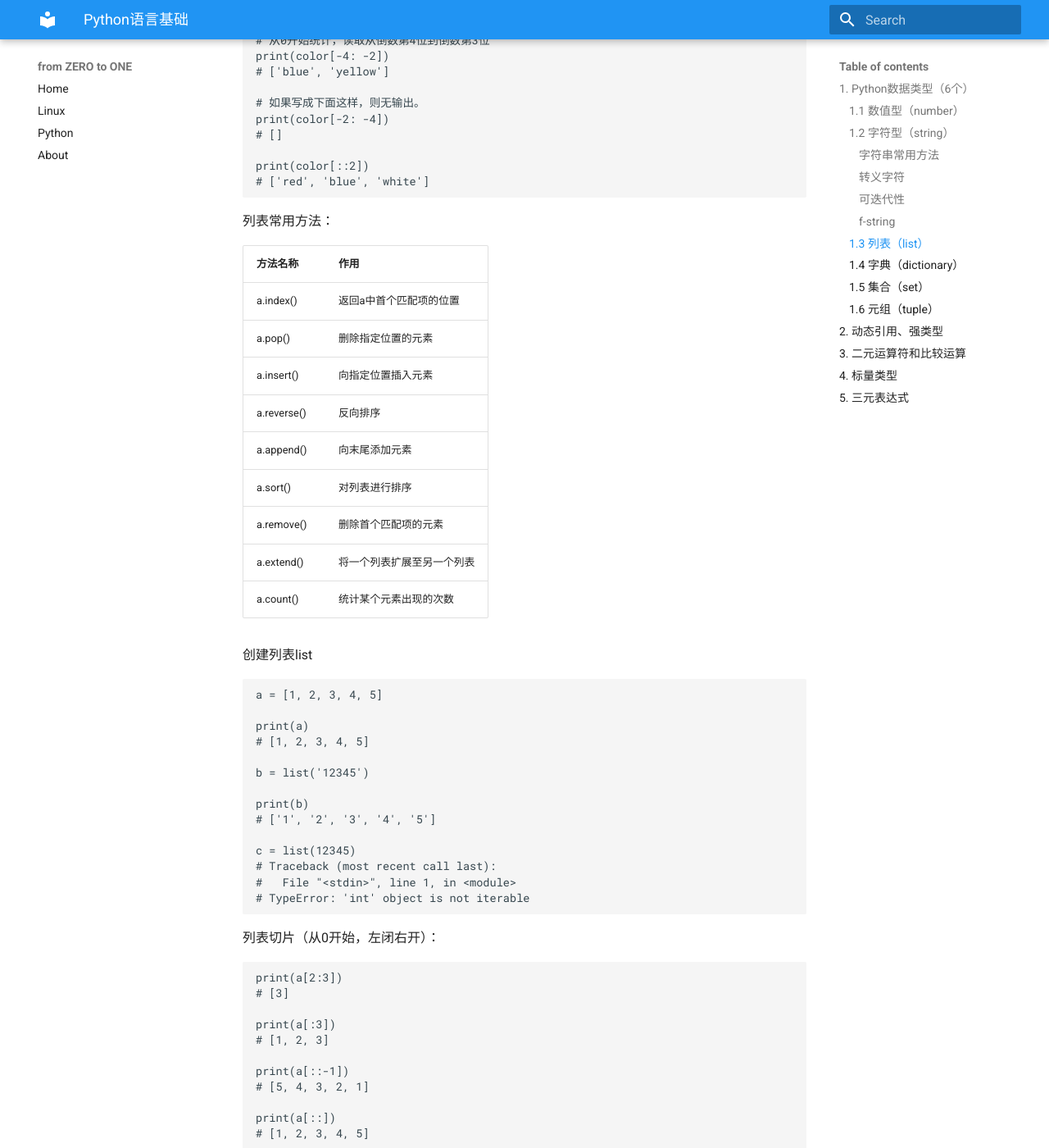
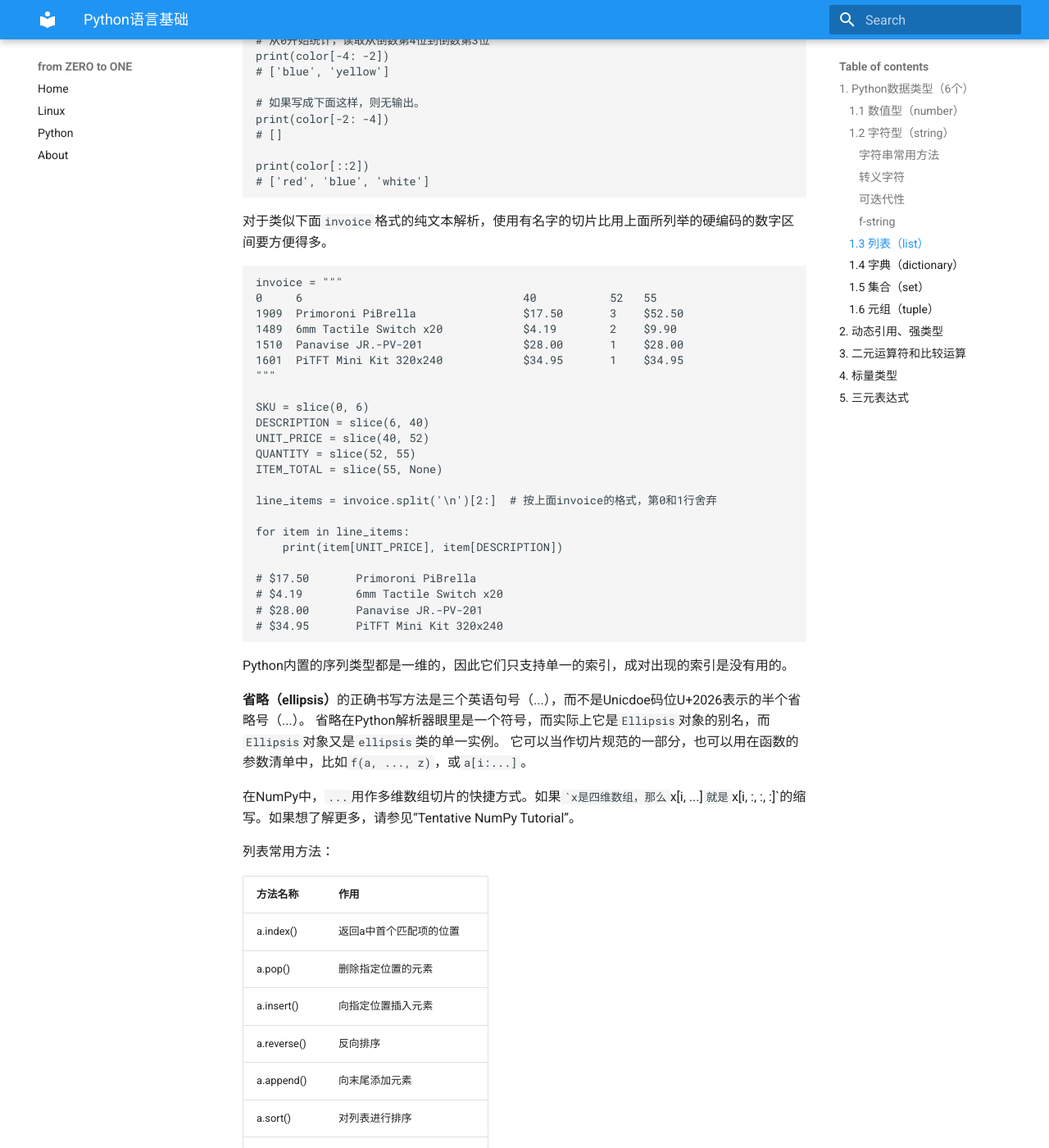
Before and after one commit to huyuhui001/mySite, an MkDocs documentation site: the page built from docs/python/Foundation/ch01.md, in a window 1280 px wide and 1400 px high, scrolled down 9321 px. Shown: the whole window at 82% size. Built offline with MkDocs 1.6.1 and Material for MkDocs 9.7.7, drawn with Linux system fonts in a browser that asks for light colours; some of the changed text lies outside the part shown.

Commit message:
Documentation

````diff
--- a/docs/python/Foundation/ch01.md
+++ b/docs/python/Foundation/ch01.md
@@ -464,6 +464,46 @@
 # ['red', 'blue', 'white']
 ```
 
+对于类似下面`invoice`格式的纯文本解析，使用有名字的切片比用上面所列举的硬编码的数字区间要方便得多。
+
+```
+invoice = """
+0     6                                 40           52   55
+1909  Primoroni PiBrella                $17.50       3    $52.50
+1489  6mm Tactile Switch x20            $4.19        2    $9.90
+1510  Panavise JR.-PV-201               $28.00       1    $28.00
+1601  PiTFT Mini Kit 320x240            $34.95       1    $34.95
+"""
+
+SKU = slice(0, 6)
+DESCRIPTION = slice(6, 40)
+UNIT_PRICE = slice(40, 52)
+QUANTITY = slice(52, 55)
+ITEM_TOTAL = slice(55, None)
+
+line_items = invoice.split('\n')[2:]  # 按上面invoice的格式，第0和1行舍弃
+
+for item in line_items:
+    print(item[UNIT_PRICE], item[DESCRIPTION])
+
+# $17.50       Primoroni PiBrella
+# $4.19        6mm Tactile Switch x20
+# $28.00       Panavise JR.-PV-201
+# $34.95       PiTFT Mini Kit 320x240
+```
+
+Python内置的序列类型都是一维的，因此它们只支持单一的索引，成对出现的索引是没有用的。
+
+**省略（ellipsis）**的正确书写方法是三个英语句号（...），而不是Unicdoe码位U+2026表示的半个省略号（...）。
+省略在Python解析器眼里是一个符号，而实际上它是`Ellipsis`对象的别名，而`Ellipsis`对象又是`ellipsis`类的单一实例。
+它可以当作切片规范的一部分，也可以用在函数的参数清单中，比如`f(a, ..., z)`，或`a[i:...]`。
+
+在NumPy中，`...`用作多维数组切片的快捷方式。如果``x是四维数组，那么`x[i, ...]`就是`x[i, :, :, :]`的缩写。如果想了解更多，请参见“Tentative NumPy Tutorial”。
+
+
+
+
+
 列表常用方法：
 
 方法名称     |   作用
@@ -506,7 +546,7 @@
 print(a[:3])
 # [1, 2, 3]
 
-print(a[::-1])
+print(a[::-1])  # 倒序
 # [5, 4, 3, 2, 1]
 
 print(a[::])
@@ -666,7 +706,7 @@
 print(a_list)  # [4, None, 'foo', 7, 8, (2, 3)]
 ```
 
-列表复制
+列表复制，`+`和`*`的操作都是不修改原有的操作对象，而是构建一个全新的列表。
 
 ```
 c = list('Python')
@@ -677,6 +717,71 @@
 print(a * 3)
 # [1, 2, 3, 4, 5, 6, 1, 2, 3, 4, 5, 6, 1, 2, 3, 4, 5, 6]
 ```
+
+如果在`a * n`这个语句中，序列`a`里的元素是对其他可变对象的引用的话，就需要格外注意了，因为这个式子的结果可能会出乎意料。
+
+比如，我们想用`my_list=[[]] * 3`来初始化一个由列表组成的列表，但是我们实际得到的列表里包含的3个元素其实是3个引用，而且这3个引用指向的都是*同一个*列表。看下面例子。
+
+```
+# 做法1
+board = [['_'] * 3 for i in range(3)]
+print(board)
+# [['_', '_', '_'], ['_', '_', '_'], ['_', '_', '_']]
+
+board[1][2] = 'X'
+print(board)
+# [['_', '_', '_'], ['_', '_', 'X'], ['_', '_', '_']]
+
+
+# 做法2
+board = [['_'] * 3] * 3
+print(board)
+# [['_', '_', '_'], ['_', '_', '_'], ['_', '_', '_']]
+
+board[1][2] = 'X'
+print(board)
+# [['_', '_', 'X'], ['_', '_', 'X'], ['_', '_', 'X']]
+```
+
+下面也是同样的问题。
+
+```
+# 方法1
+row = ['_'] * 3
+board = []
+
+for i in range(3):
+    board.append(row)
+
+print(board)
+# [['_', '_', '_'], ['_', '_', '_'], ['_', '_', '_']]
+
+board[2][0] = 'X'
+print(board)
+# [['X', '_', '_'], ['X', '_', '_'], ['X', '_', '_']]
+
+
+# 方法2
+row = []
+board = []
+
+for i in range(3):
+    row = ['_'] * 3
+    board.append(row)
+
+print(board)
+# [['_', '_', '_'], ['_', '_', '_'], ['_', '_', '_']]
+
+board[2][0] = 'X'
+print(board)
+# [['_', '_', '_'], ['_', '_', '_'], ['X', '_', '_']]
+
+```
+
+
+
+
+
 
 双端队列，collections.deque，可以满足列表头尾部都增加的要求。
 
@@ -1446,6 +1551,52 @@
 
 
 
+**一个关于+=和*=的谜题**
+
+下面的例子展示了`*=`在可变和不可变序列上的作用。列表的ID没变，新元素追加到列表上，但执行增量乘法后，新的元组被创建。
+```
+list1 = [1, 2, 3, 4]
+id(list1)
+# 140409777308808
+
+list1 *= 2
+print(list1)
+# [1, 2, 3, 4, 1, 2, 3, 4]
+id(list1)
+# 140409777308808
+
+
+tuple1 = (1, 2, 3, 4)
+id(tuple1)
+# 140409777230536
+
+tuple1 *= 2
+print(tuple1)
+# (1, 2, 3, 4, 1, 2, 3, 4)
+id(tuple1)
+# 140409780104888
+```
+
+
+但对于下面的例子，虽然`tuple1[2] += [50, 60]`执行时有异常抛出，但`tuple1`却被修改了。
+
+```
+t = (1, 2, [10, 20])
+
+t[2] += [50, 60]
+# TypeError: 'tuple' object does not support item assignment
+
+print(t)
+# (1, 2, [10, 20, 50, 60])
+```
+
+下图大致描述了上述执行过程。
+
+![元组赋值之谜](./assets/python_foundation_02.png)
+
+为了避免上面情况的发生，我们**不要把可变对象放在元组里面**。增量赋值不是一个原子操作，它虽然抛出了异常，但还是完成了操作。
+
+
 ## 2. 动态引用、强类型
 
 星号 * 的参数会以元组(tuple)的形式导入，存放所有未命名的变量参数
````
Also changed, not shown: docs/python/Foundation/assets/python_foundation_02.png (added).
